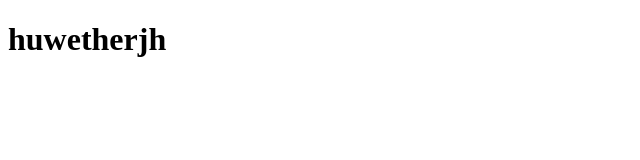
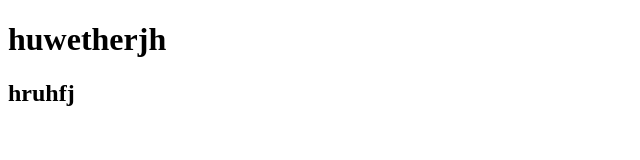
Before and after one commit to Aryans2232/remote_repo, a plain HTML site: page index.html in a window 1280 px wide. Shown: the whole page, without its empty margins (0-640 px from the left). Drawn offline with Linux system fonts and the light colour scheme.

Commit message:
Update index.html

```diff
--- a/index.html
+++ b/index.html
@@ -7,5 +7,6 @@
 </head>
 <body>
     <h1>huwetherjh</h1>
+    <h2>hruhfj</h2>
 </body>
 </html>
```
